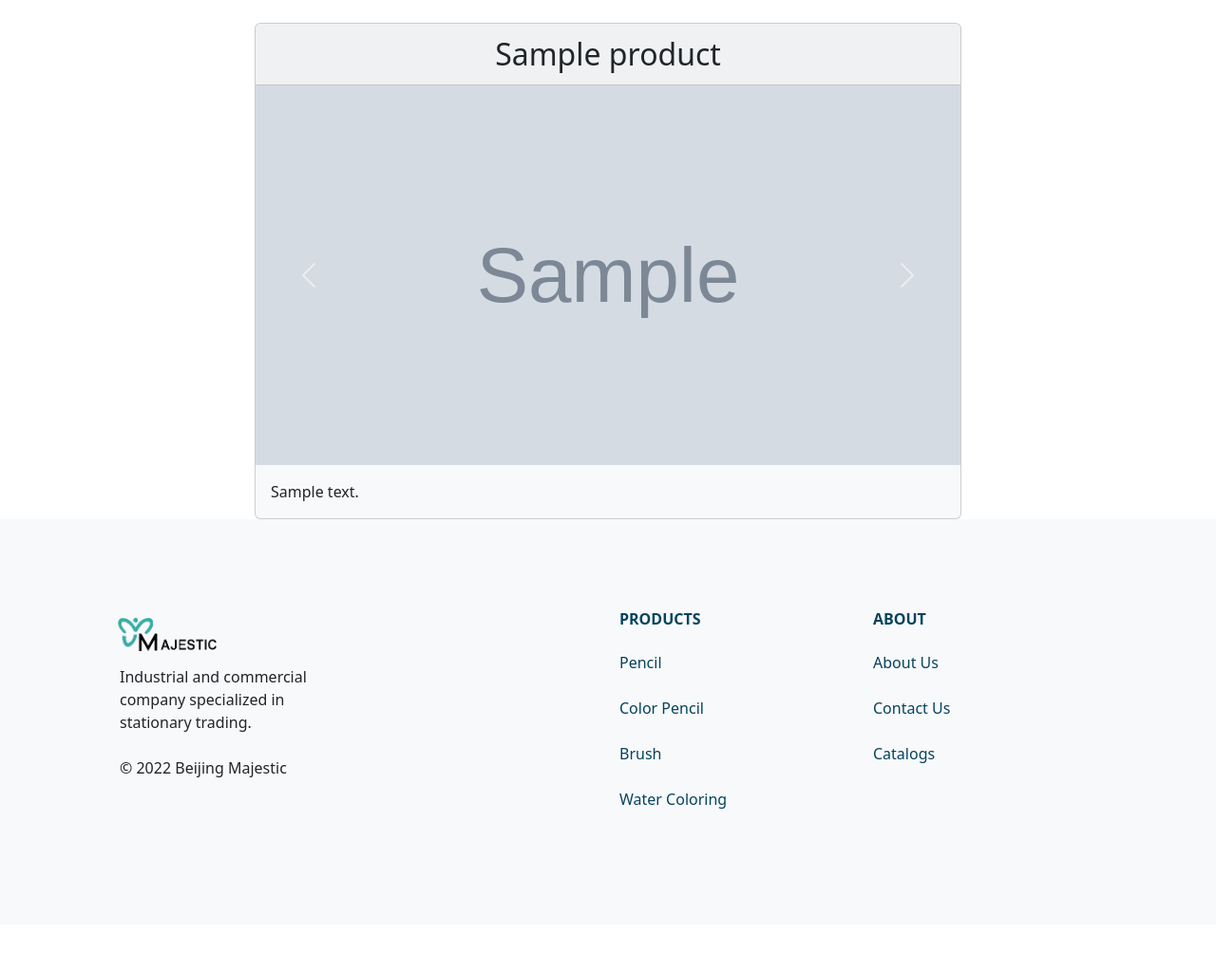
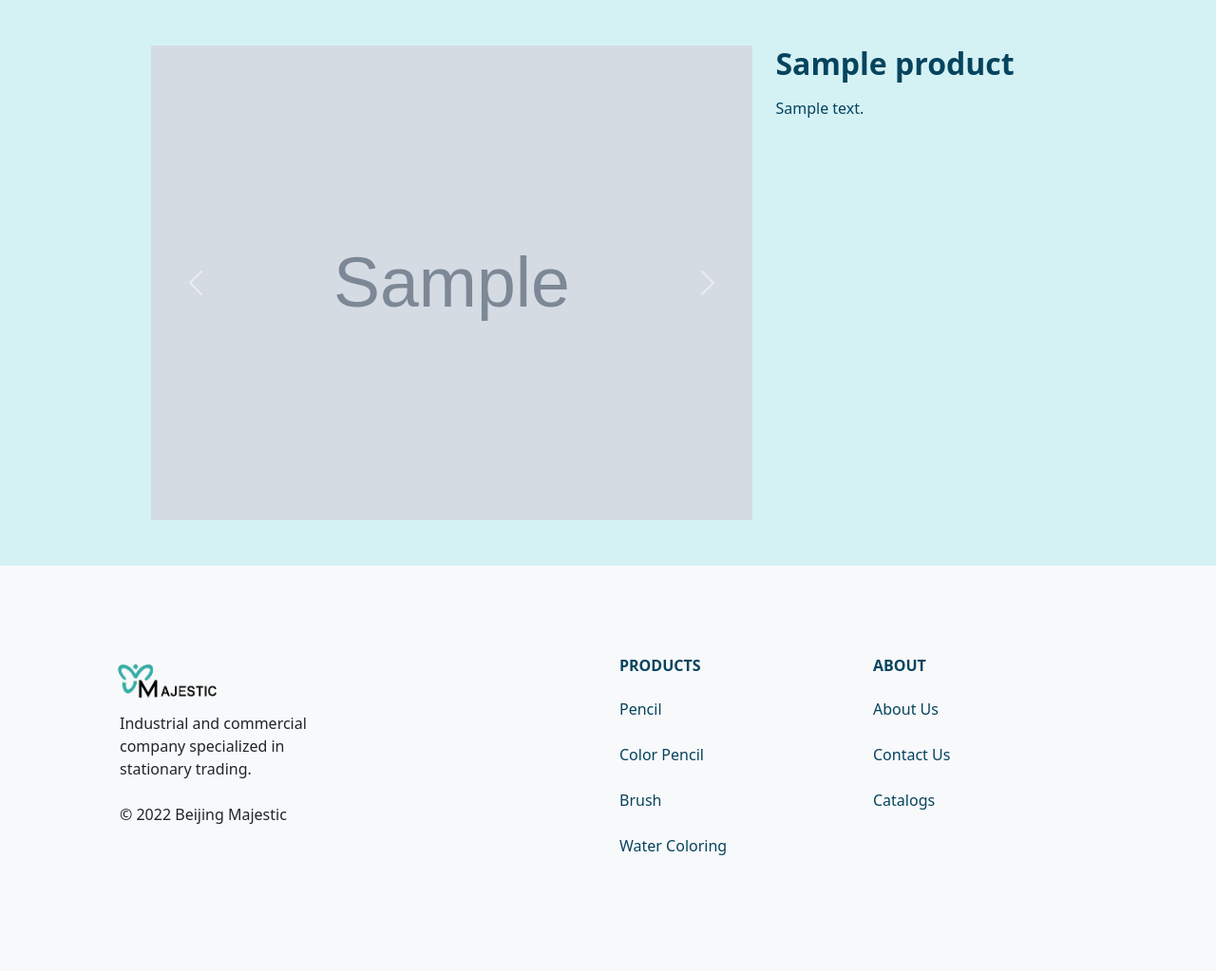
Before and after one commit to YRD-Software/bjmajestic.com, a Django app: page /product/1/ in a window 1280 px wide. Shown: the part 66-1089 px from the top of the page at 95% size. Before the commit the page ends 918 px from the top, so only its background shows below. Run offline with Django 3.2, Linux system fonts and the light colour scheme; tables that the repository leaves empty hold one stand-in row (values such as "Sample post"); grey boxes marked "Sample" are stand-in pictures.

Commit message:
Update product detail page

```diff
--- a/products/static/products/base.css
+++ b/products/static/products/base.css
@@ -144,3 +144,10 @@ a {
     object-fit: cover;
     object-position: center;
 }
+
+.detail-product-crop {
+    width: 100%;
+    height: 500px;
+    object-fit: cover;
+    object-position: center;
+}
--- a/products/templates/homepage/product_detail.html
+++ b/products/templates/homepage/product_detail.html
@@ -1,31 +1,19 @@
 {% extends "homepage/base.html" %}
 {% load static %}
 
-{% block CSS %}
-<style>
-  .center-cropped {
-    width: 100%;
-    height: 25rem;
-    object-fit: cover;
-    object-position: center;
-  }
-</style>
-{% endblock CSS %}
-
 {% block content %}
-<div class="container-sm mt-4">
-  <div class="card mx-auto col-sm-auto col-md-8 bg-light">
-    <div class="card-header fs-2 text-center">{{ product.name }}</div>
-
-    <!-- This is the carousel code -->
+<div class="container-fluid bg-lightblue p-5">
+  <div class="container col-lg-10 col-xxl-8">
+    <div class="row justify-content-center">
+      <div class="col">
         <div id="carouselFade" class="carousel slide carousel-fade" data-bs-ride="carousel">
           <div class="carousel-inner">
             <div class="carousel-item active overflow-hidden">
-          <img src="{{ product.photo.url }}" class="img-fluid center-cropped">
+              <img src="{{ product.photo.url }}" class="img-fluid detail-product-crop">
             </div>
             {% for photo in product.productphoto_set.all %}
             <div class="carousel-item overflow-hidden">
-          <img src="{{ photo.detail_photo.url }}" class="img-fluid center-cropped">
+              <img src="{{ photo.detail_photo.url }}" class="img-fluid detail-product-crop">
             </div>
             {% endfor %}
           </div>
@@ -38,10 +26,18 @@
             <span class="visually-hidden">Next</span>
           </button>
         </div>
-
-    <div class="card-body">
-      <p class="card-text">{{ product.description }}</p>
+      </div>
+      <div class="my-3 w-100 d-block d-lg-none"></div>
+      <div class="col-lg-4">
+        <div>
+          <h2 class="fw-bold text-navyblue">{{ product.name }}</h2>
+        </div>
+        <div class="mt-3">
+          <p class="text-navyblue">{{ product.description }}</p>
         </div>
       </div>
     </div>
+  </div>
+
+</div>
 {% endblock content %}
```
Lines whose indentation alone changed are shown as unchanged.
